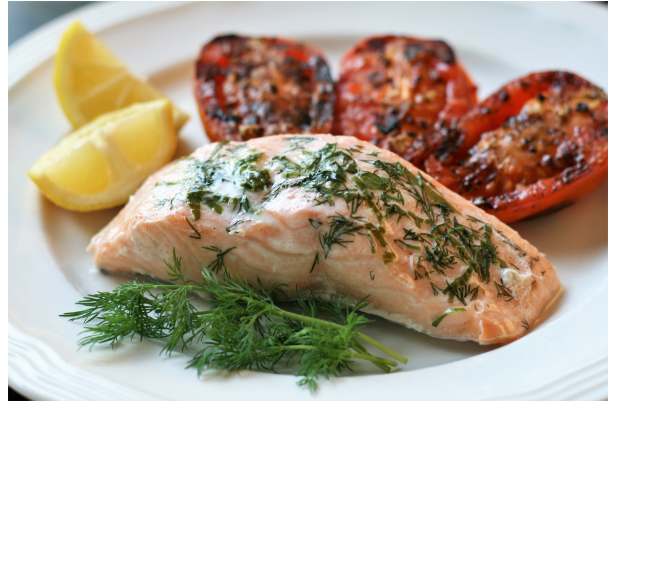
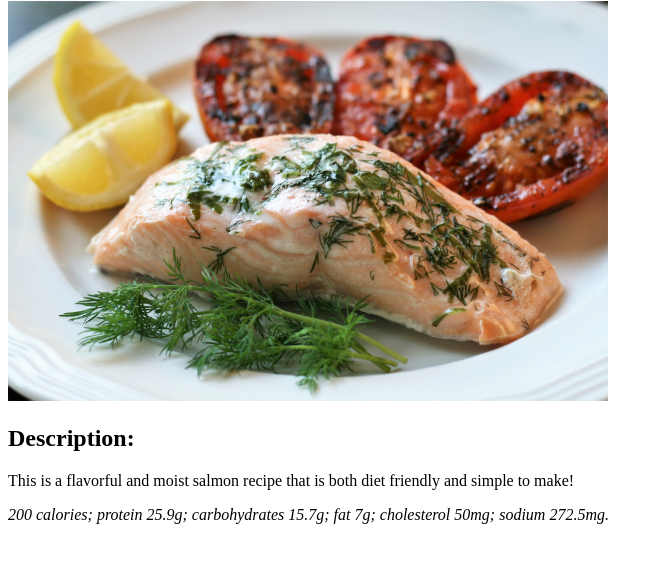
Before and after one commit to ZRGibson/odin-recipes, a plain HTML site: page recipes/citrus-herbed-baked-salmon.html in a window 1280 px wide. Shown: the part 79-642 px from the top of the page, without its empty margins (0-663 px from the left). Drawn offline with Linux system fonts and the light colour scheme.

Commit message:
Add Discription header and paragraph

```diff
--- a/recipes/citrus-herbed-baked-salmon.html
+++ b/recipes/citrus-herbed-baked-salmon.html
@@ -10,6 +10,12 @@
                 width="600"
                 alt="picture of a plated citrus herbed baked salmon">
 
+            <h2>Description:</h2>
+                <p>This is a flavorful and moist salmon recipe that
+                is both diet friendly and simple to make!</p>
+                <p><em>200 calories; protein 25.9g; carbohydrates 15.7g; fat 7g;
+                cholesterol 50mg; sodium 272.5mg.</em></p>
+
     </body>
 
 
```
